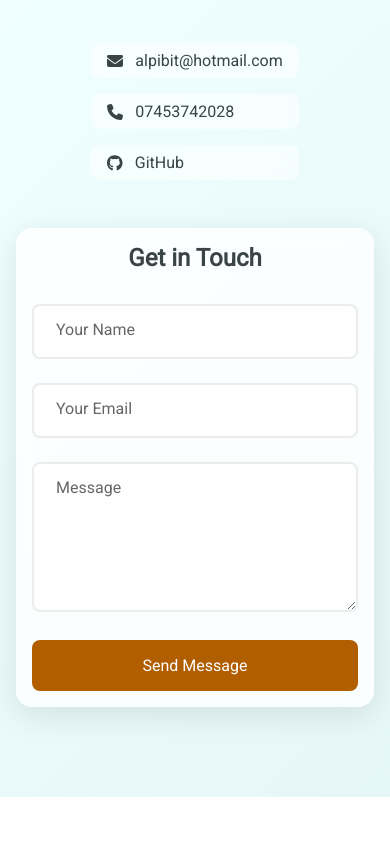
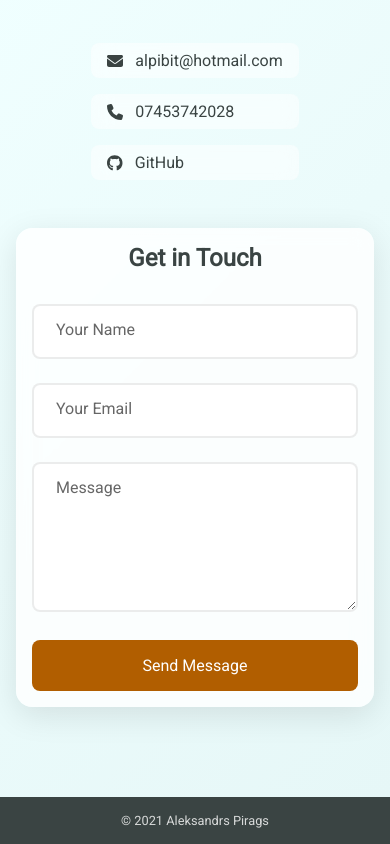
Before and after one commit to alpibit/alpibitWebsiteMK1, a React (Vite) app: page / in a window 390 px wide. Shown: the part 4370-5214 px from the top of the page. Before the commit the page ends 5167 px from the top, so only its background shows below. Built offline with nearby package versions, Linux system fonts and the light colour scheme.

Commit message:
Footer Module

```diff
--- a/src/App.jsx
+++ b/src/App.jsx
@@ -4,6 +4,7 @@
 import Navbar from "./components/navbar/Navbar";
 import Portfolio from "./components/portfolio/Portfolio";
 import Skills from "./components/skills/Skills";
+import Footer from "./components/footer/Footer";
 
 import styles from "./App.module.css";
 
@@ -12,13 +13,15 @@
 
   return (
     <main>
-      <Navbar/>
+      <Navbar />
       <div className={styles.wrap}>
         <Hero />
         <Skills />
         <Portfolio />
         <Contact />
+        <Footer />
       </div>
+
     </main>
   );
 };
--- /dev/null
+++ b/src/components/footer/Footer.jsx
@@ -0,0 +1,18 @@
+import React from 'react';
+import styles from './Footer.module.css';
+
+const Footer = () => {
+    const currentYear = new Date().getFullYear();
+
+    return (
+        <footer className={styles.footer}>
+            <div className={styles.content}>
+                <p className={styles.copyright}>
+                    © {currentYear} Aleksandrs Pirags
+                </p>
+            </div>
+        </footer>
+    );
+};
+
+export default Footer;
--- /dev/null
+++ b/src/components/footer/Footer.module.css
@@ -0,0 +1,35 @@
+.footer {
+    width: 100%;
+    background: #3a4443;
+    padding: 1.5rem 0;
+    margin-top: auto;
+}
+
+.content {
+    max-width: 1200px;
+    margin: 0 auto;
+    padding: 0 2rem;
+    display: flex;
+    justify-content: center;
+    align-items: center;
+}
+
+.copyright {
+    color: rgba(255, 255, 255, 0.8);
+    font-size: 0.9rem;
+}
+
+@media (max-width: 768px) {
+    .footer {
+        padding: 1rem 0;
+    }
+
+    .content {
+        padding: 0 1rem;
+    }
+
+    .copyright {
+        font-size: 0.8rem;
+        text-align: center;
+    }
+}
```
